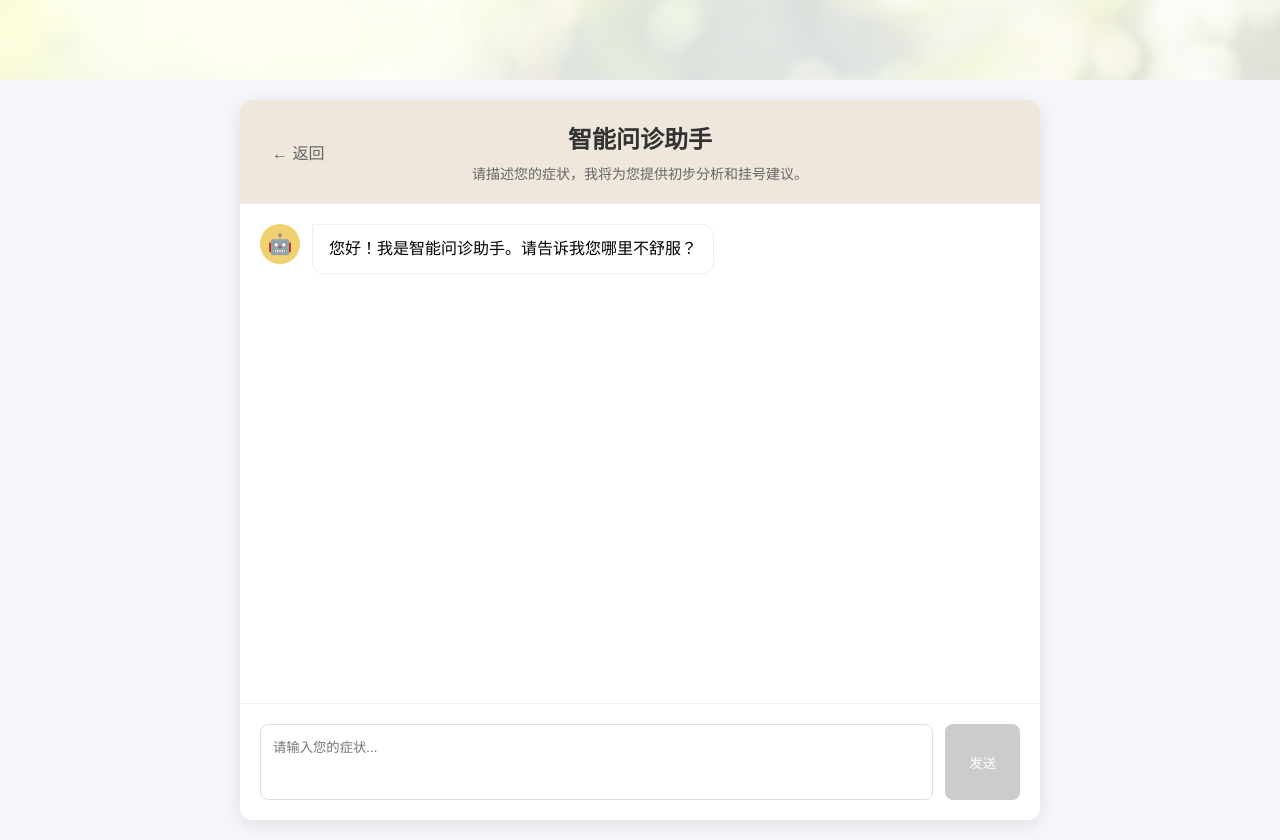
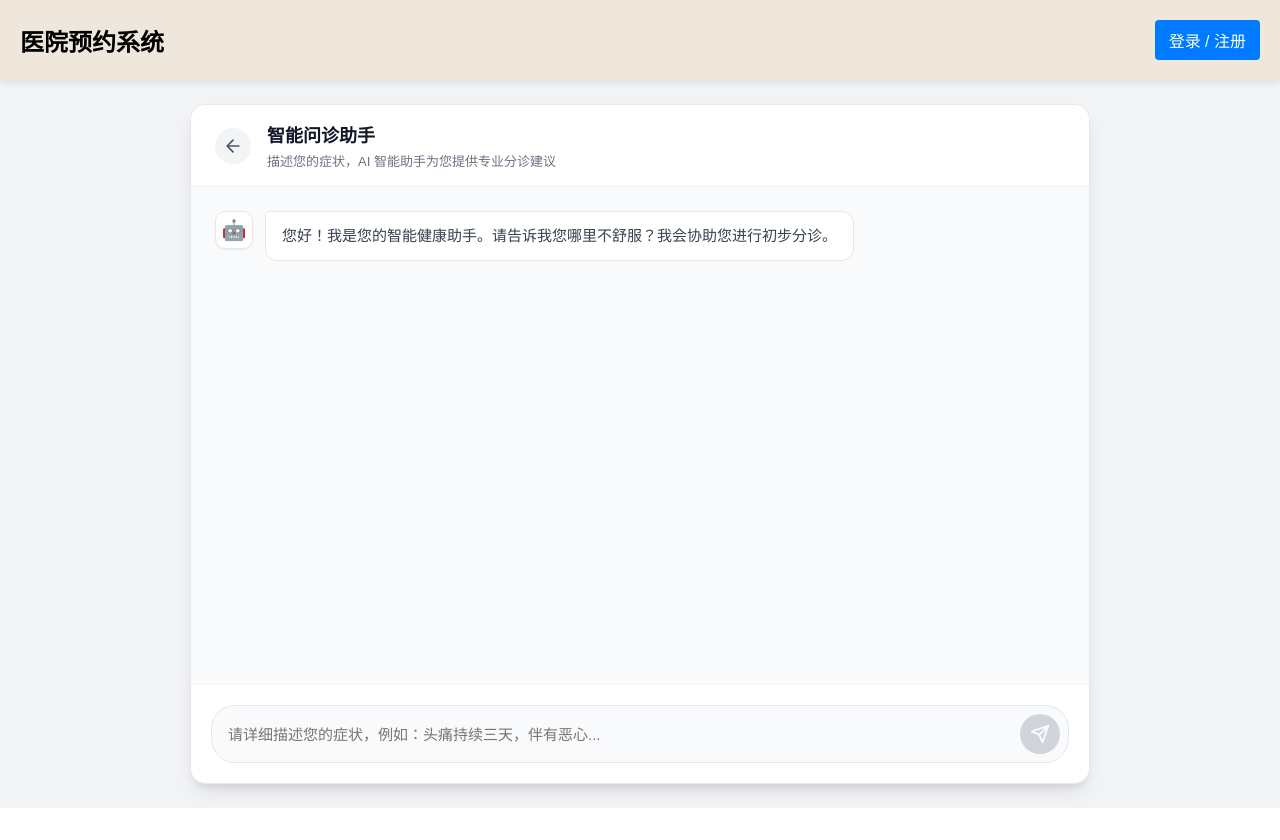
Before and after one commit to Asnowww/Shengxin-Hospital-Appointment-System, a Vue app in the folder frontend/: page /consultation in a window 1280 px wide. After the commit the page ends 808 px from the top, so only its background shows below. Built offline with nearby package versions, Linux system fonts and the light colour scheme.

Commit message:
fix:优化智能问诊UI

```diff
--- a/frontend/src/views/AIConsultation.vue
+++ b/frontend/src/views/AIConsultation.vue
@@ -1,79 +1,133 @@
 <template>
-  <div class="consultation-container">
+  <Navigation ref="navRef" />
+  <div class="page-container" :style="{ paddingTop: navHeight + 'px' }">
+    <div class="consultation-wrapper">
       <div class="chat-window">
+        <!-- Header -->
         <div class="chat-header">
-        <button class="back-btn" @click="goBack">
-          ← 返回
+          <button class="back-btn" @click="goBack" title="返回">
+            <svg xmlns="http://www.w3.org/2000/svg" width="20" height="20" viewBox="0 0 24 24" fill="none" stroke="currentColor" stroke-width="2" stroke-linecap="round" stroke-linejoin="round">
+              <path d="M19 12H5M12 19l-7-7 7-7"/>
+            </svg>
           </button>
+          <div class="header-content">
             <h2>智能问诊助手</h2>
-        <p>请描述您的症状，我将为您提供初步分析和挂号建议。</p>
+            <p>描述您的症状，AI 智能助手为您提供专业分诊建议</p>
+          </div>
         </div>
 
+        <!-- Messages Area -->
         <div class="messages" ref="messagesContainer">
-        <div v-for="(msg, index) in messages" :key="index" :class="['message', msg.role]">
+          <div v-for="(msg, index) in messages" :key="index" :class="['message-row', msg.role]">
             <div class="avatar">
               <span v-if="msg.role === 'model'">🤖</span>
               <span v-else>👤</span>
             </div>
-          <div class="content">
+            <div class="message-content">
+              <!-- Loading Indicator -->
               <div v-if="msg.loading" class="typing-indicator">
                 <span></span><span></span><span></span>
               </div>
-            <div v-else v-html="formatMessage(msg.content)"></div>
+              <!-- Text Content -->
+              <div v-else class="bubble" v-html="formatMessage(msg.content)"></div>
 
-            <!-- 显示报告卡片 -->
+              <!-- Report Card (Only for model) -->
               <div v-if="msg.report" class="report-card">
-              <h3>问诊报告</h3>
-              <div class="report-content">{{ msg.report }}</div>
-              <div class="recommendation">
-                <strong>推荐科室：</strong> {{ msg.department }}
+                <div class="report-header">
+                  <svg xmlns="http://www.w3.org/2000/svg" width="16" height="16" viewBox="0 0 24 24" fill="none" stroke="currentColor" stroke-width="2" stroke-linecap="round" stroke-linejoin="round"><path d="M14 2H6a2 2 0 0 0-2 2v16a2 2 0 0 0 2 2h12a2 2 0 0 0 2-2V8z"></path><polyline points="14 2 14 8 20 8"></polyline><line x1="16" y1="13" x2="8" y2="13"></line><line x1="16" y1="17" x2="8" y2="17"></line><polyline points="10 9 9 9 8 9"></polyline></svg>
+                  <span>分析报告</span>
+                </div>
+                <div class="report-body">{{ msg.report }}</div>
+                <div class="recommendation-section">
+                  <div class="rec-label">推荐科室</div>
+                  <div class="rec-value">{{ msg.department }}</div>
                 </div>
                 <button @click="goToRegistration(msg.department)" class="action-btn">
-                去挂号
+                  立即挂号
+                  <svg xmlns="http://www.w3.org/2000/svg" width="14" height="14" viewBox="0 0 24 24" fill="none" stroke="currentColor" stroke-width="2" stroke-linecap="round" stroke-linejoin="round"><polyline points="9 18 15 12 9 6"></polyline></svg>
                 </button>
               </div>
             </div>
           </div>
         </div>
 
+        <!-- Input Area -->
         <div class="input-area">
+          <div class="input-wrapper">
             <textarea
               v-model="userInput"
               @keydown.enter.prevent="sendMessage"
-          placeholder="请输入您的症状..."
+              placeholder="请详细描述您的症状，例如：头痛持续三天，伴有恶心..."
               :disabled="isLoading"
+              rows="1"
+              ref="textareaRef"
+              @input="autoResize"
             ></textarea>
-        <button @click="sendMessage" :disabled="isLoading || !userInput.trim()">
-          发送
+            <button class="send-btn" @click="sendMessage" :disabled="isLoading || !userInput.trim()">
+              <svg xmlns="http://www.w3.org/2000/svg" width="20" height="20" viewBox="0 0 24 24" fill="none" stroke="currentColor" stroke-width="2" stroke-linecap="round" stroke-linejoin="round"><line x1="22" y1="2" x2="11" y2="13"></line><polygon points="22 2 15 22 11 13 2 9 22 2"></polygon></svg>
             </button>
+          </div>
+        </div>
       </div>
     </div>
   </div>
 </template>
 
 <script setup>
-import { ref, nextTick, onMounted } from 'vue'
+import { ref, nextTick, onMounted, onUnmounted } from 'vue'
 import { useRouter } from 'vue-router'
 import axios from 'axios'
-import { marked } from 'marked' // Assuming marked is available or we can use simple formatting
+import Navigation from '@/components/Navigation.vue'
 
 const router = useRouter()
 const messages = ref([
   {
     role: 'model',
-    content: '您好！我是智能问诊助手。请告诉我您哪里不舒服？'
+    content: '您好！我是您的智能健康助手。请告诉我您哪里不舒服？我会协助您进行初步分诊。'
   }
 ])
 const userInput = ref('')
 const isLoading = ref(false)
 const messagesContainer = ref(null)
+const textareaRef = ref(null)
 
-// Go back
+// Navigation handling
+const navRef = ref(null)
+const navHeight = ref(80)
+
+function updateNavHeight() {
+  if (navRef.value && navRef.value.$el) {
+    navHeight.value = navRef.value.$el.offsetHeight
+  }
+}
+
+function handleResize() {
+  updateNavHeight()
+}
+
+onMounted(async () => {
+  await nextTick()
+  updateNavHeight()
+  window.addEventListener('resize', handleResize)
+})
+
+onUnmounted(() => {
+  window.removeEventListener('resize', handleResize)
+})
+
 const goBack = () => {
   router.back()
 }
 
-// Scroll to bottom
+// Auto resize textarea
+const autoResize = () => {
+  const el = textareaRef.value
+  if (el) {
+    el.style.height = 'auto'
+    el.style.height = Math.min(el.scrollHeight, 120) + 'px'
+  }
+}
+
 const scrollToBottom = async () => {
   await nextTick()
   if (messagesContainer.value) {
@@ -81,10 +135,7 @@ const scrollToBottom = async () => {
   }
 }
 
-// Format message (simple markdown support)
 const formatMessage = (content) => {
-  // If marked is not installed, fallback to simple replacement
-  // For now, let's assume simple text with newlines
   return content.replace(/\n/g, '<br>')
 }
 
@@ -93,21 +144,19 @@ const sendMessage = async () => {
 
   const text = userInput.value
   userInput.value = ''
+  if (textareaRef.value) textareaRef.value.style.height = 'auto' // Reset height
 
-  // Add user message
   messages.value.push({ role: 'user', content: text })
   scrollToBottom()
 
-  // Add loading state
   isLoading.value = true
   messages.value.push({ role: 'model', content: '', loading: true })
   scrollToBottom()
 
   try {
-    // Prepare history for API
     const history = messages.value
       .filter(m => !m.loading && m.content)
-      .slice(0, -2) // Exclude the just added user message and the loading message
+      .slice(0, -2)
       .map(m => ({ role: m.role, content: m.content }))
 
     const response = await axios.post('http://localhost:8080/api/consultation/chat', {
@@ -115,8 +164,7 @@ const sendMessage = async () => {
       history: history
     })
 
-    // Remove loading message
-    messages.value.pop()
+    messages.value.pop() // Remove loading
 
     const data = response.data
     const aiMsg = {
@@ -129,8 +177,8 @@ const sendMessage = async () => {
 
   } catch (error) {
     console.error('Chat error:', error)
-    messages.value.pop() // Remove loading
-    messages.value.push({ role: 'model', content: '抱歉，我遇到了一些问题，请稍后再试。' })
+    messages.value.pop()
+    messages.value.push({ role: 'model', content: '抱歉，服务暂时不可用，请稍后再试。' })
   } finally {
     isLoading.value = false
     scrollToBottom()
@@ -138,225 +186,302 @@ const sendMessage = async () => {
 }
 
 const goToRegistration = (departmentName) => {
-  // Navigate to department list or specific department if possible
-  // For now, go to department list
   router.push({ path: '/department', query: { recommend: departmentName } })
 }
 </script>
 
 <style scoped>
-.consultation-container {
+.page-container {
+  min-height: 100vh;
+  background-color: #f3f4f6;
   display: flex;
   justify-content: center;
-  padding: 20px;
-  height: calc(100vh - 80px); /* Adjust based on nav height */
-  background-color: #f5f7fa;
-  margin-top: 80px;
+  box-sizing: border-box;
+}
+
+.consultation-wrapper {
+  width: 100%;
+  max-width: 900px;
+  padding: 24px;
+  display: flex;
+  flex-direction: column;
+  height: calc(100vh - var(--nav-height, 80px) - 40px); /* Slightly shorter */
 }
 
 .chat-window {
-  width: 100%;
-  max-width: 800px;
+  flex: 1;
   background: white;
-  border-radius: 12px;
-  box-shadow: 0 4px 20px rgba(0,0,0,0.1);
+  border-radius: 16px;
+  box-shadow: 0 10px 25px -5px rgba(0, 0, 0, 0.1), 0 8px 10px -6px rgba(0, 0, 0, 0.1);
   display: flex;
   flex-direction: column;
   overflow: hidden;
+  border: 1px solid rgba(229, 231, 235, 1);
 }
 
 .chat-header {
-  padding: 20px;
-  background-color: #EFE7DC;
-  border-bottom: 1px solid #eee;
-  text-align: center;
-  position: relative; /* For absolute positioning of back button */
+  padding: 16px 24px;
+  background: white; /* Clean white header */
+  border-bottom: 1px solid #f0f0f0;
+  display: flex;
+  align-items: center;
+  gap: 16px;
+  flex-shrink: 0;
 }
 
 .back-btn {
-  position: absolute;
-  left: 20px;
-  top: 50%;
-  transform: translateY(-50%);
-  background: none;
+  background: #f3f4f6;
   border: none;
-  font-size: 16px;
-  color: #666;
+  width: 36px;
+  height: 36px;
+  border-radius: 50%;
+  display: flex;
+  align-items: center;
+  justify-content: center;
   cursor: pointer;
-  padding: 8px 12px;
-  border-radius: 4px;
+  color: #4b5563;
+  transition: all 0.2s;
 }
 
 .back-btn:hover {
-  background-color: rgba(0,0,0,0.05);
-  color: #333;
+  background: #e5e7eb;
+  color: #111827;
 }
 
-.chat-header h2 {
-  margin: 0 0 8px 0;
-  color: #333;
+.header-content h2 {
+  margin: 0;
+  font-size: 18px;
+  font-weight: 600;
+  color: #111827;
 }
 
-.chat-header p {
-  margin: 0;
-  color: #666;
-  font-size: 14px;
+.header-content p {
+  margin: 4px 0 0;
+  font-size: 13px;
+  color: #6b7280;
 }
 
 .messages {
   flex: 1;
   overflow-y: auto;
-  padding: 20px;
+  padding: 24px;
+  background-color: #f9fafb;
   display: flex;
   flex-direction: column;
-  gap: 20px;
+  gap: 24px;
 }
 
-.message {
+.message-row {
   display: flex;
   gap: 12px;
-  max-width: 80%;
+  max-width: 85%;
 }
 
-.message.user {
+.message-row.user {
   align-self: flex-end;
   flex-direction: row-reverse;
 }
 
-.message.model {
-  align-self: flex-start;
-}
-
 .avatar {
-  width: 40px;
-  height: 40px;
-  border-radius: 50%;
-  background-color: #eee;
+  width: 36px;
+  height: 36px;
+  border-radius: 10px;
+  background-color: #e5e7eb;
   display: flex;
   align-items: center;
   justify-content: center;
   font-size: 20px;
   flex-shrink: 0;
+  box-shadow: 0 1px 2px rgba(0,0,0,0.05);
 }
 
-.message.user .avatar {
-  background-color: #007bff;
+.message-row.model .avatar {
+  background-color: #fff;
+  border: 1px solid #e5e7eb;
+}
+
+.message-row.user .avatar {
+  background-color: #3b82f6;
   color: white;
 }
 
-.message.model .avatar {
-  background-color: #F1D06F;
+.message-content {
+  display: flex;
+  flex-direction: column;
+  gap: 8px;
+  align-items: flex-start;
 }
 
-.content {
+.message-row.user .message-content {
+  align-items: flex-end;
+}
+
+.bubble {
   padding: 12px 16px;
   border-radius: 12px;
-  background-color: #f8f9fa;
-  line-height: 1.5;
+  font-size: 15px;
+  line-height: 1.6;
   position: relative;
+  word-wrap: break-word;
+  max-width: 100%;
 }
 
-.message.user .content {
-  background-color: #007bff;
-  color: white;
-  border-top-right-radius: 2px;
+.message-row.model .bubble {
+  background-color: white;
+  border: 1px solid #e5e7eb;
+  color: #374151;
+  border-top-left-radius: 4px;
 }
 
-.message.model .content {
-  background-color: white;
-  border: 1px solid #eee;
-  border-top-left-radius: 2px;
+.message-row.user .bubble {
+  background-color: #3b82f6;
+  color: white;
+  border: 1px solid #2563eb;
+  border-top-right-radius: 4px;
+  box-shadow: 0 2px 4px rgba(59, 130, 246, 0.1);
 }
 
+/* Report Card Styling */
 .report-card {
-  margin-top: 12px;
-  padding: 12px;
-  background-color: #f0f9ff;
-  border: 1px solid #bae6fd;
-  border-radius: 8px;
+  margin-top: 4px;
+  background: white;
+  border: 1px solid #bfdbfe;
+  border-radius: 12px;
+  overflow: hidden;
+  box-shadow: 0 4px 6px -1px rgba(0, 0, 0, 0.05);
+  width: 280px;
 }
 
-.report-card h3 {
-  margin: 0 0 8px 0;
-  font-size: 16px;
-  color: #0369a1;
+.report-header {
+  background: #eff6ff;
+  padding: 10px 16px;
+  color: #1e40af;
+  font-weight: 600;
+  font-size: 14px;
+  display: flex;
+  align-items: center;
+  gap: 6px;
+  border-bottom: 1px solid #dbeafe;
 }
 
-.report-content {
+.report-body {
+  padding: 12px 16px;
   font-size: 14px;
-  color: #334155;
-  margin-bottom: 12px;
-  white-space: pre-wrap;
+  color: #4b5563;
+  line-height: 1.5;
+  border-bottom: 1px solid #f3f4f6;
 }
 
-.recommendation {
-  font-size: 14px;
-  color: #0c4a6e;
-  margin-bottom: 12px;
+.recommendation-section {
+  padding: 12px 16px;
+  background: #f8fafc;
+}
+
+.rec-label {
+  font-size: 12px;
+  color: #64748b;
+  margin-bottom: 4px;
+}
+
+.rec-value {
+  font-weight: 600;
+  color: #0f172a;
+  font-size: 15px;
 }
 
 .action-btn {
-  background-color: #0ea5e9;
-  color: white;
+  display: flex;
+  align-items: center;
+  justify-content: center;
+  gap: 8px;
+  width: 100%;
+  padding: 12px;
+  background: #fff;
   border: none;
-  padding: 6px 12px;
-  border-radius: 4px;
+  border-top: 1px solid #e2e8f0;
+  color: #2563eb;
+  font-weight: 600;
+  font-size: 14px;
   cursor: pointer;
-  font-size: 14px;
+  transition: background 0.2s;
 }
 
 .action-btn:hover {
-  background-color: #0284c7;
+  background: #f1f5f9;
 }
 
+/* Input Area */
 .input-area {
   padding: 20px;
-  border-top: 1px solid #eee;
+  background: white;
+  border-top: 1px solid #f3f4f6;
+}
+
+.input-wrapper {
   display: flex;
   gap: 12px;
-  background-color: white;
+  background: #f9fafb;
+  padding: 8px 8px 8px 16px;
+  border-radius: 24px;
+  border: 1px solid #e5e7eb;
+  transition: all 0.2s;
+  align-items: flex-end;
+}
+
+.input-wrapper:focus-within {
+  background: white;
+  border-color: #3b82f6;
+  box-shadow: 0 0 0 3px rgba(59, 130, 246, 0.1);
 }
 
 textarea {
   flex: 1;
-  padding: 12px;
-  border: 1px solid #ddd;
-  border-radius: 8px;
+  background: transparent;
+  border: none;
+  padding: 8px 0;
   resize: none;
-  height: 50px;
+  max-height: 120px;
   font-family: inherit;
+  font-size: 15px;
+  line-height: 1.5;
+  color: #1f2937;
 }
 
 textarea:focus {
   outline: none;
-  border-color: #007bff;
 }
 
-button {
-  padding: 0 24px;
-  background-color: #007bff;
+.send-btn {
+  width: 40px;
+  height: 40px;
+  border-radius: 50%;
+  background: #3b82f6;
   color: white;
   border: none;
-  border-radius: 8px;
+  display: flex;
+  align-items: center;
+  justify-content: center;
   cursor: pointer;
-  font-weight: 500;
-  transition: background-color 0.2s;
+  transition: all 0.2s;
+  flex-shrink: 0;
 }
 
-button:disabled {
-  background-color: #ccc;
+.send-btn:hover:not(:disabled) {
+  background: #2563eb;
+  transform: scale(1.05);
+}
+
+.send-btn:disabled {
+  background: #d1d5db;
   cursor: not-allowed;
 }
 
-button:not(:disabled):hover {
-  background-color: #0056b3;
-}
-
+/* Animations */
 .typing-indicator span {
   display: inline-block;
-  width: 6px;
-  height: 6px;
-  background-color: #ccc;
+  width: 5px;
+  height: 5px;
+  background-color: #9ca3af;
   border-radius: 50%;
   margin: 0 2px;
   animation: bounce 1.4s infinite ease-in-out;
@@ -369,4 +494,18 @@ button:not(:disabled):hover {
   0%, 80%, 100% { transform: scale(0); }
   40% { transform: scale(1); }
 }
+
+/* Responsive */
+@media (max-width: 640px) {
+  .consultation-wrapper {
+    padding: 0;
+    height: calc(100vh - var(--nav-height, 60px));
+  }
+
+  .chat-window {
+    border-radius: 0;
+    border: none;
+    box-shadow: none;
+  }
+}
 </style>
```
Lines whose indentation alone changed are shown as unchanged.
